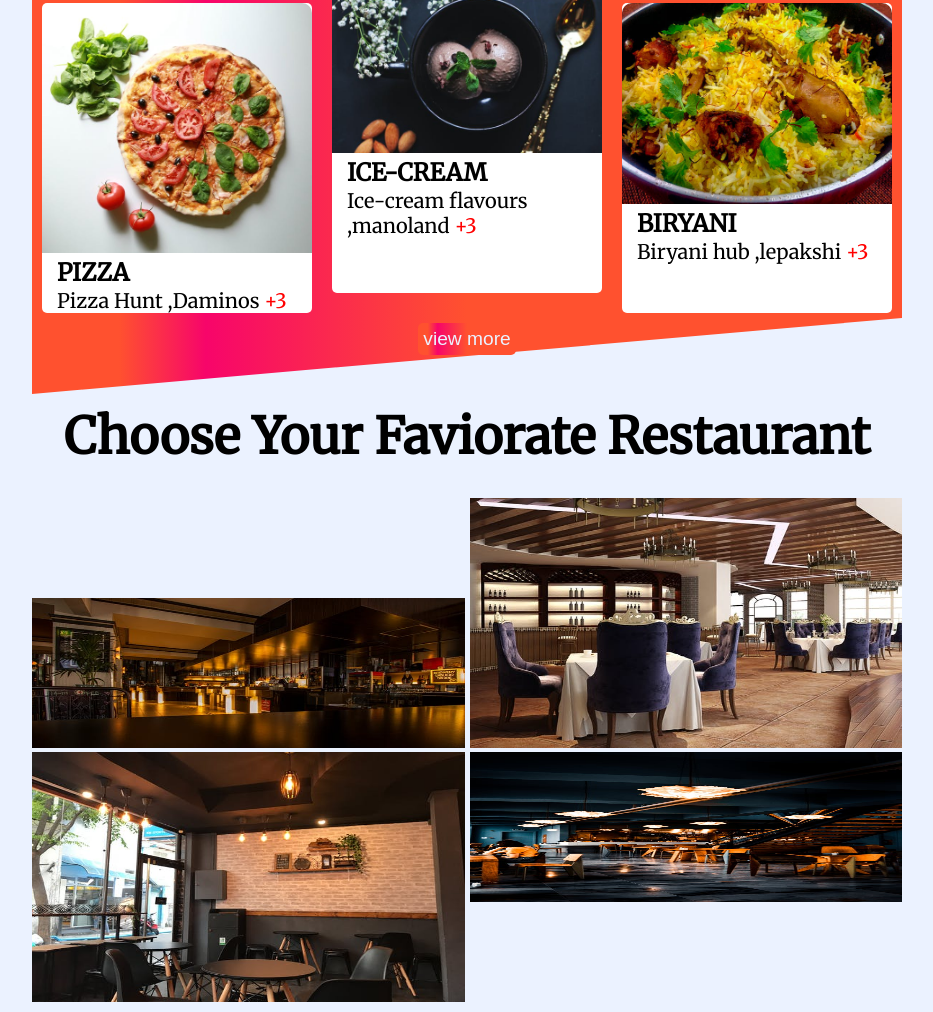
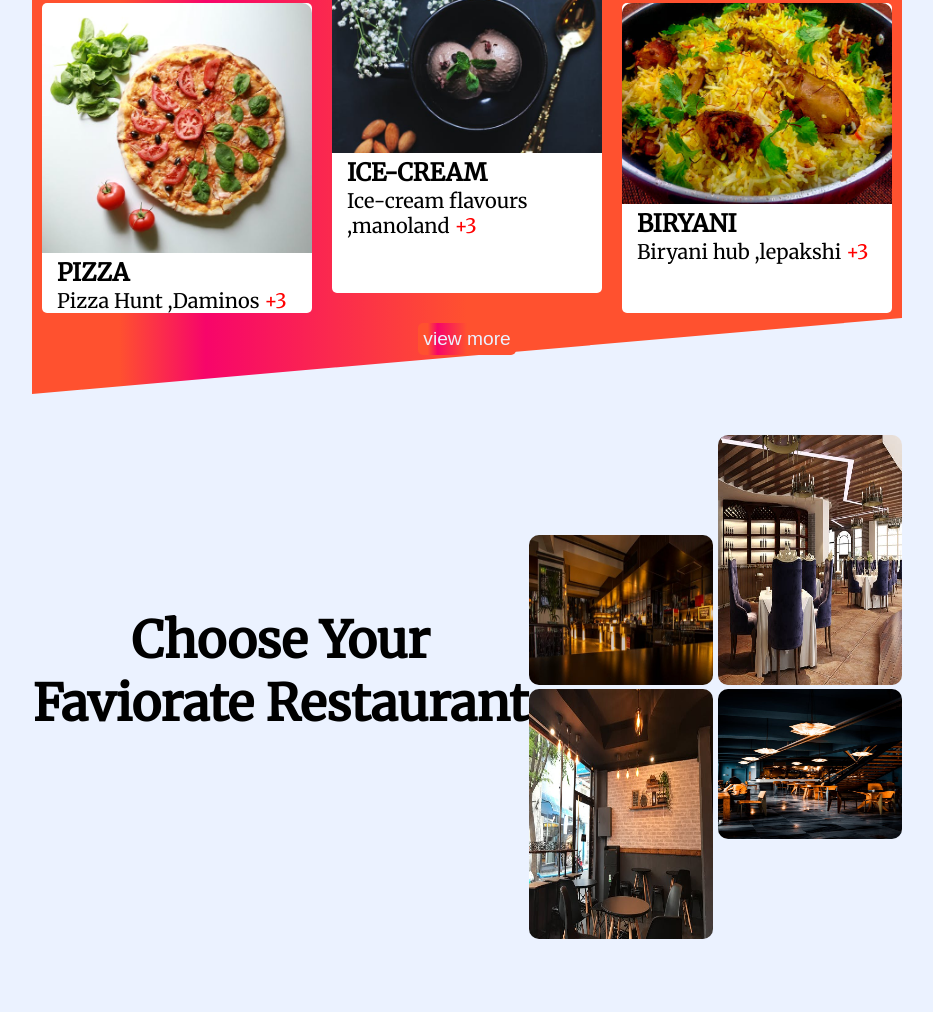
Before and after one commit to radhikaakshaya/landingPage, a plain HTML site: page index.html in a window 1280 px wide. Shown: the part 558-1570 px from the top of the page, without its empty margins (173-1106 px from the left). After the commit the page ends 1507 px from the top, so only its background shows below. Drawn offline with Linux system fonts and the light colour scheme.

Commit message:
'restaurants'

```diff
--- a/index.html
+++ b/index.html
@@ -32,6 +32,7 @@
 <section class="hero">
  <div class="hero-image-container">
   <img src="./assests/heroImage.jpeg" alt="hero image" class="hero-image">
+  <div class="hero-bg"></div>
  </div>
  <div class="hero-dec">
   <h1 class="hero-text">Order Food from restaurants near by you</h1>
--- a/style.css
+++ b/style.css
@@ -51,12 +51,26 @@ width: 100%;
 }
 .hero-image-container{
  width: 100%;
-
+ position: relative;
 }
 .hero-text{
   font-size: 30px;
   margin: 10px 0;
 }
+
+/* .hero-bg {
+  width: 50%;
+  height: 100%;
+  left: 0;
+  top: 0;
+  z-index: -3;
+  transform: skewY(-5deg);
+  position: absolute;
+  background-image: linear-gradient(to right,
+        #ff512f 10%,
+        #f7056a 50%,
+        #ff512f 60%);
+} */
 /* end hero */
 /* menu */
 .menu-container{
@@ -120,6 +134,7 @@ width: 100%;
 .restaurant1,.restaurant2,.restaurant3,.restaurant4{
   width: 100%;
   height: 100%;
+  border-radius: 10px;
 }
 .restaurant-text{
   font-size: 30px;
@@ -183,9 +198,7 @@ width: 100%;
     }
      /* end menu */
     /* restaurant */
-    /* .restaurant-container{
-      display: flex;
-    }
+    /*
     .restaurant-text{
       text-align: center;
     } */
@@ -205,8 +218,13 @@ width: 100%;
 
   /*end  hero */
   /* restaurant */
+  .restaurant-container{
+      display: flex;
+      align-items: center;
+    }
   .restaurant-text{
       font-size: 50px;
+      text-align: center;
     }
     /* end restaurant */
 
```
